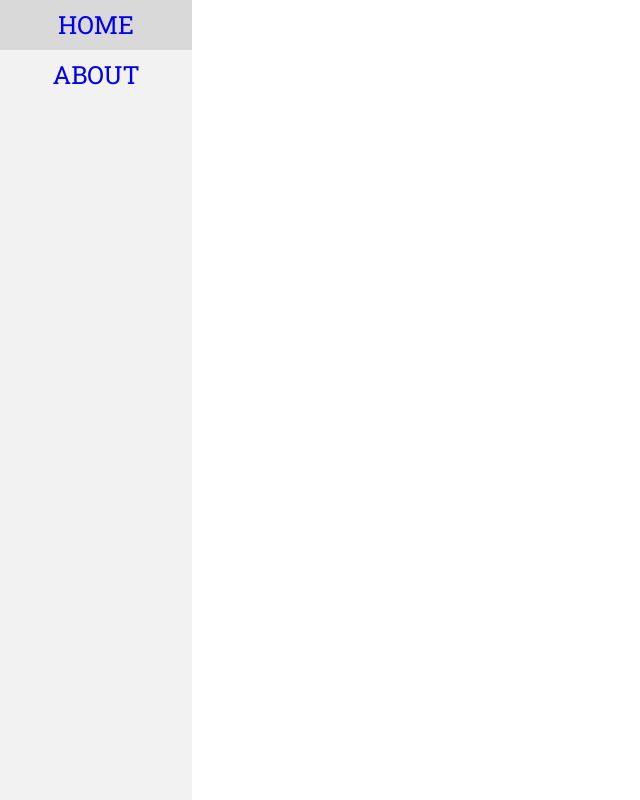
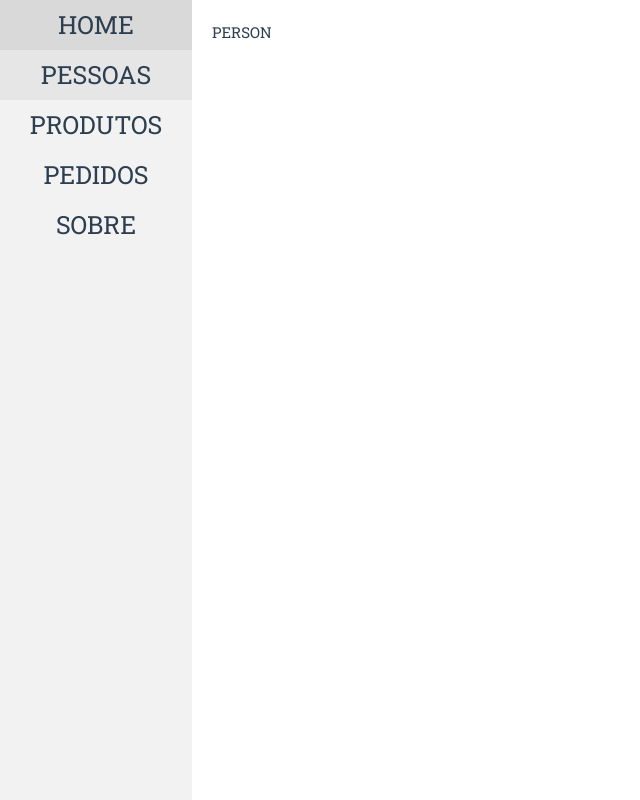
Before and after one commit to v1-to/escriba-crud-test, a Vue app: page /person in a window 1280 px wide. Before the commit this address had no page. Shown: the whole page, without its empty margins (0-640 px from the left). Built offline with nearby package versions, Linux system fonts and the light colour scheme.

Commit message:
Added resource views

```diff
--- a/src/assets/base.css
+++ b/src/assets/base.css
@@ -59,6 +59,9 @@ body {
   -moz-osx-font-smoothing: grayscale;
 }
 
+a {
+  color: var(--color-text);
+}
 a:visited {
-  color: inherit;
+  color: var(--color-text);
 }
--- a/src/components/TheNavbar.vue
+++ b/src/components/TheNavbar.vue
@@ -5,7 +5,10 @@ import NavbarLinkItem from '@/components/NavbarLinkItem.vue';
 <template>
     <nav>
         <NavbarLinkItem to="/" label="Home"></NavbarLinkItem>
-        <NavbarLinkItem to="/about" label="About"></NavbarLinkItem>
+        <NavbarLinkItem to="/person" label="Pessoas"></NavbarLinkItem>
+        <NavbarLinkItem to="/product" label="Produtos"></NavbarLinkItem>
+        <NavbarLinkItem to="/order" label="Pedidos"></NavbarLinkItem>
+        <NavbarLinkItem to="/about" label="Sobre"></NavbarLinkItem>
     </nav>
 </template>
 
--- a/src/layouts/DefaultLayout.vue
+++ b/src/layouts/DefaultLayout.vue
@@ -27,6 +27,7 @@ div.screen {
     div.content {
         width: 85vw;
         height: 100vh;
+        padding: 20px;
     }
 }
 </style>
--- a/src/router/index.ts
+++ b/src/router/index.ts
@@ -10,6 +10,21 @@ const router = createRouter({
       component: HomeView
     },
     {
+      path: '/person',
+      name: 'person',
+      component: () => import('../views/PersonView.vue')
+    },
+    {
+      path: '/product',
+      name: 'product',
+      component: () => import('../views/ProductView.vue')
+    },
+    {
+      path: '/order',
+      name: 'order',
+      component: () => import('../views/OrderView.vue')
+    },
+    {
       path: '/about',
       name: 'about',
       component: () => import('../views/AboutView.vue')
--- /dev/null
+++ b/src/views/OrderView.vue
@@ -0,0 +1,9 @@
+<script setup lang="ts">
+
+</script>
+
+<template>
+    ORDER
+</template>
+
+<style scoped lang="scss"></style>
--- /dev/null
+++ b/src/views/PersonView.vue
@@ -0,0 +1,9 @@
+<script setup lang="ts">
+
+</script>
+
+<template>
+    PERSON
+</template>
+
+<style scoped lang="scss"></style>
--- /dev/null
+++ b/src/views/ProductView.vue
@@ -0,0 +1,9 @@
+<script setup lang="ts">
+
+</script>
+
+<template>
+    PRODUCT
+</template>
+
+<style scoped lang="scss"></style>
```
